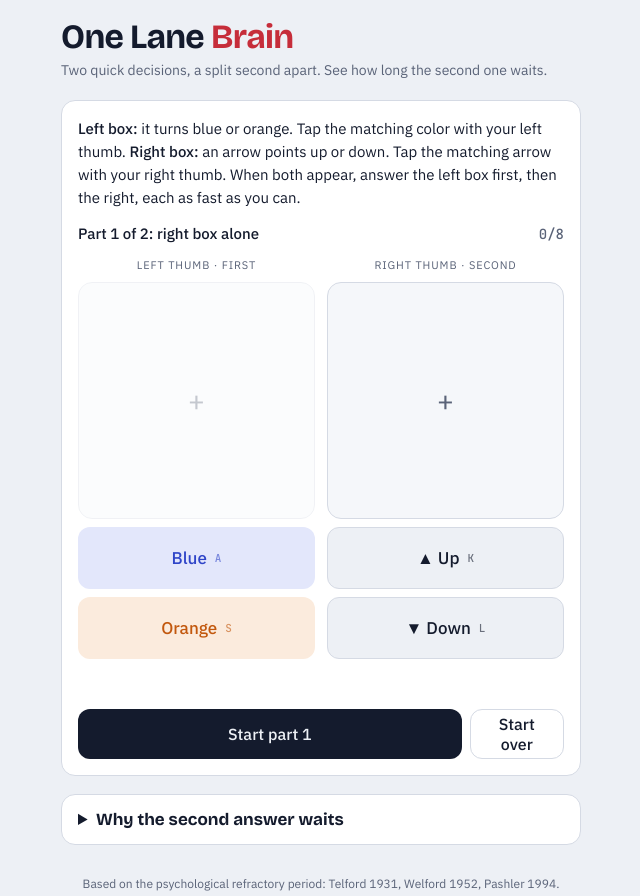
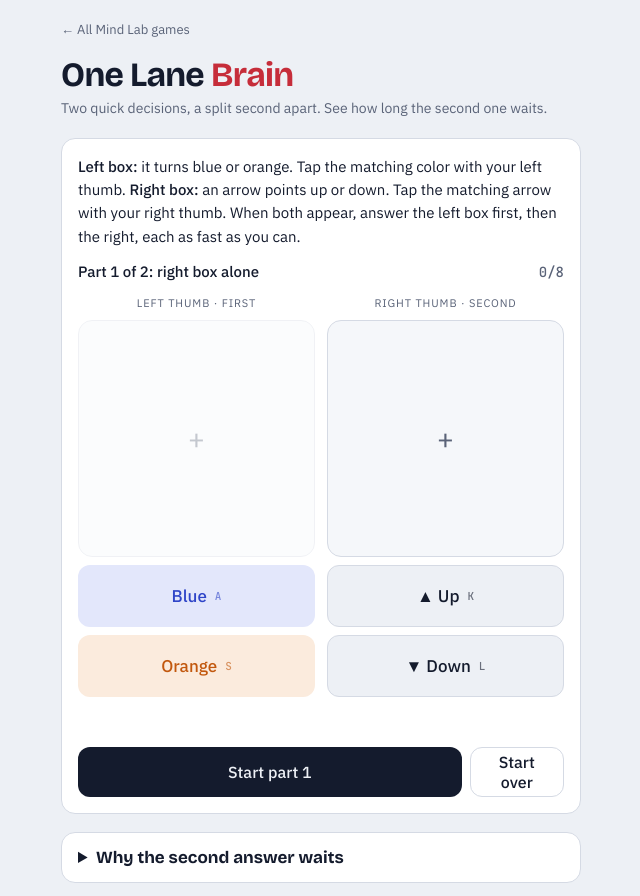
Before and after one commit to slowriver87/one-lane-brain, a plain HTML site: page index.html in a window 1280 px wide. Shown: the top 896 px of the page, without its empty margins (319-959 px from the left). Drawn offline with nearby package versions, Linux system fonts and the light colour scheme.

Commit message:
Add files via upload

```diff
--- a/index.html
+++ b/index.html
@@ -86,6 +86,8 @@ details p b,.sci b{font-weight:500}
 .sci{list-style:none;padding:0;margin:10px 0 0;display:flex;flex-direction:column;gap:10px;font-size:15px;max-width:62ch}
 .sci span{display:block;font-size:12px;color:var(--muted);margin-top:2px}
 .foot{font-size:12px;color:var(--muted);text-align:center}
+.back{font-size:13px;color:var(--muted);text-decoration:none}
+.back:hover{text-decoration:underline}
 .plain{background:var(--bg);border-radius:12px;padding:14px 16px}
 .plain h3{font:700 17px/1.3 var(--f-display);margin:0 0 4px}
 .plain p{margin:8px 0 0;font-size:15px;max-width:62ch}
@@ -94,6 +96,7 @@ details p b,.sci b{font-weight:500}
 </style>
 
 <div class="wrap">
+  <a class="back" href="https://slowriver87.github.io/mindlabfun/">&larr; All Mind Lab games</a>
   <header>
     <h1>One Lane <span class="w">Brain</span></h1>
     <p class="tag">Two quick decisions, a split second apart. See how long the second one waits.</p>
```
